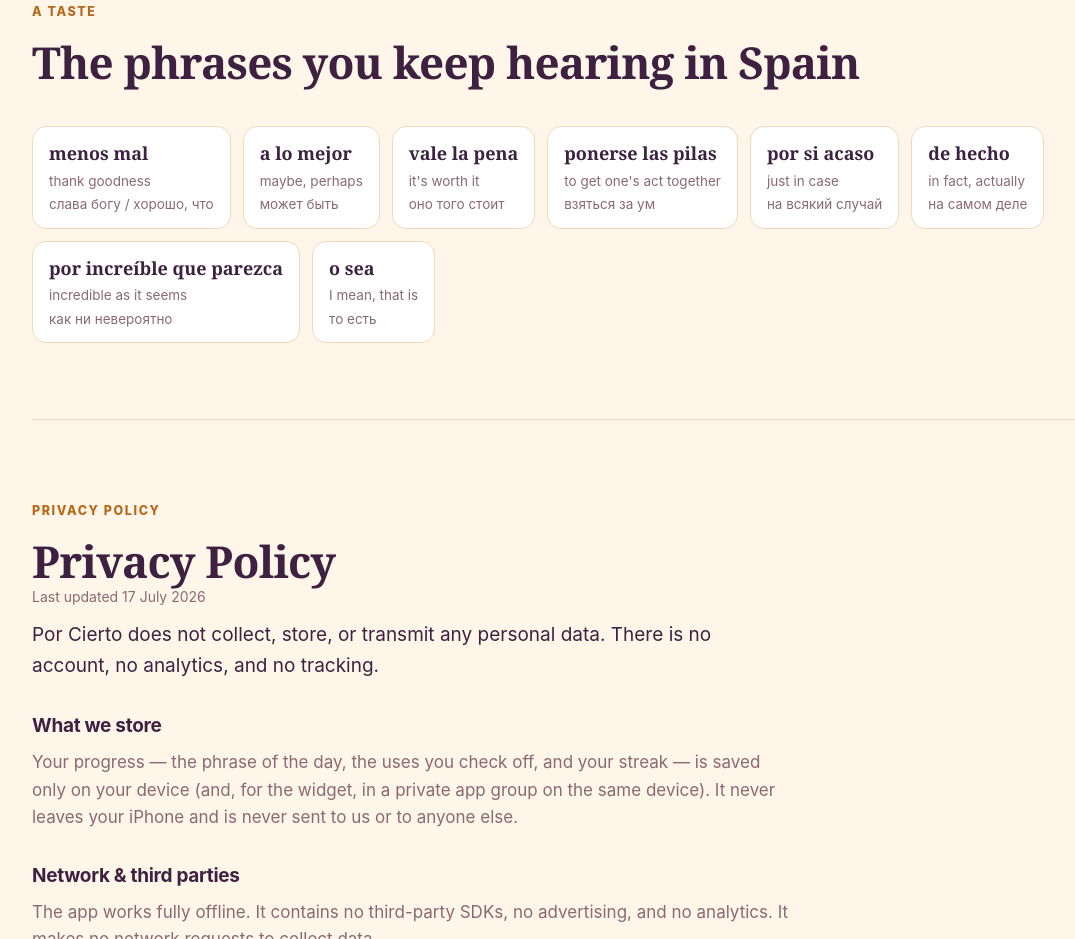
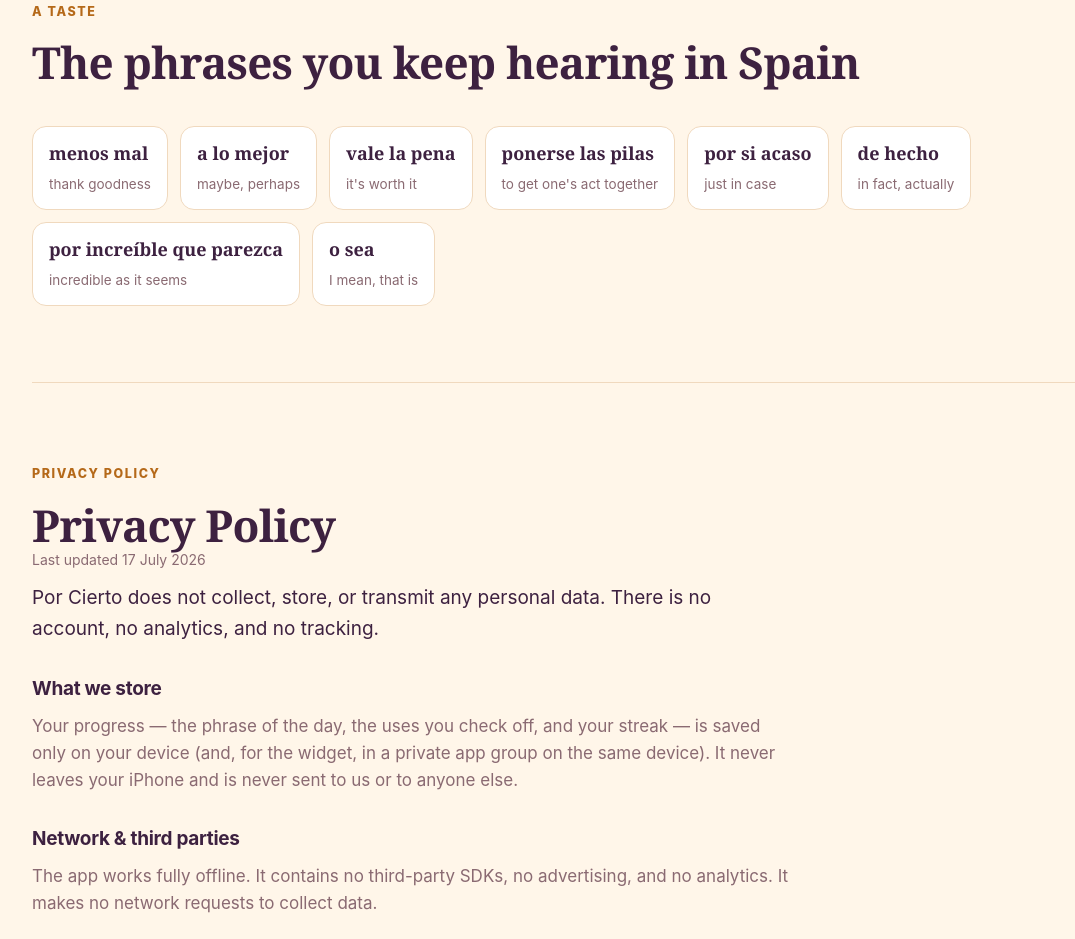
Before and after one commit to elenred/porcierto, a plain HTML site: page index.html in a window 1280 px wide. Shown: the part 2160-3099 px from the top of the page, without its empty margins (72-1147 px from the left). Drawn offline with Linux system fonts and the light colour scheme.

Commit message:
Fix phrase-chip gloss showing both languages

```diff
--- a/index.html
+++ b/index.html
@@ -127,8 +127,8 @@
 
   .phrases { display:flex; flex-wrap:wrap; gap:12px; margin-top:40px; }
   .pchip { background:var(--card); border:1px solid var(--line); border-radius:14px; padding:12px 16px; }
-  .pchip b { font-family:Georgia,serif; font-size:18px; font-weight:700; }
-  .pchip span { display:block; color:var(--ink-soft); font-size:13.5px; margin-top:2px; }
+  .pchip b { display:block; font-family:Georgia,serif; font-size:18px; font-weight:700; margin-bottom:2px; }
+  .pchip span { color:var(--ink-soft); font-size:13.5px; }
 
   /* legal */
   .legal { max-width:760px; }
```
